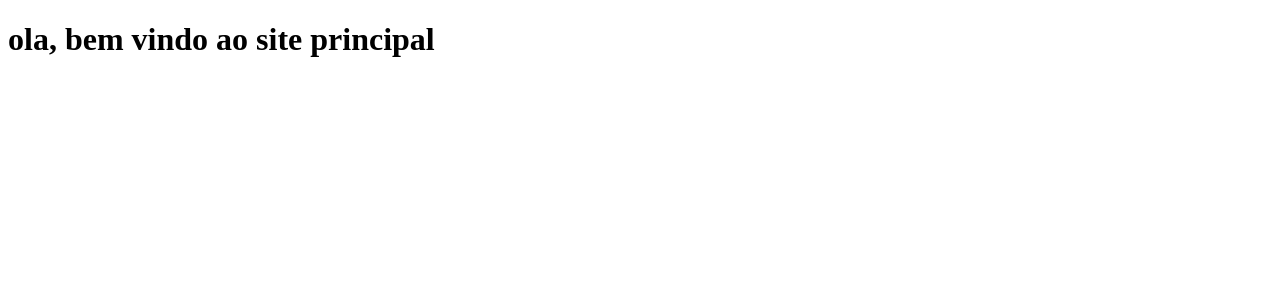
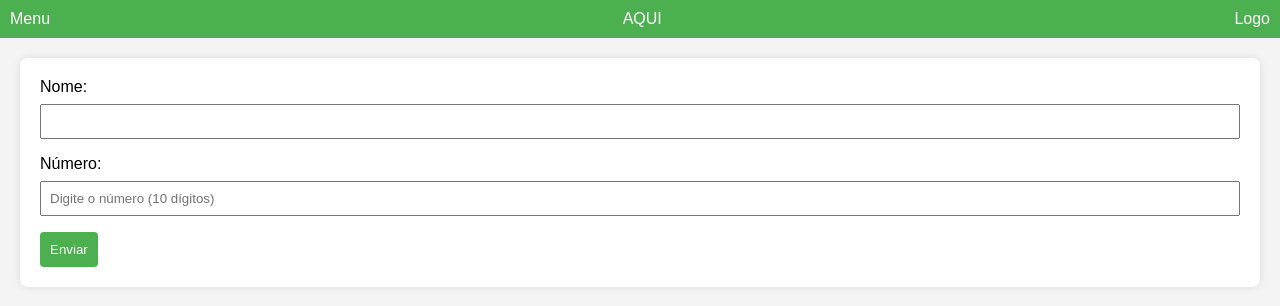
Before and after one commit to ArthurRufi/gestaofutebol, a Django app: page / in a window 1280 px wide. Shown: the top 306 px of the page. Run offline with Django 5.2, Linux system fonts and the light colour scheme.

Commit message:
pagina principal com teste realizado

```diff
--- a/gestaofutebol/main/templates/main/html/index.html
+++ b/gestaofutebol/main/templates/main/html/index.html
@@ -3,9 +3,85 @@
 <head>
     <meta charset="UTF-8">
     <meta name="viewport" content="width=device-width, initial-scale=1.0">
-    <title>Document</title>
+    <title>Formulário de Nome e Número</title>
+    <style>
+        body {
+            font-family: Arial, sans-serif;
+            background-color: #f4f4f4;
+            margin: 0;
+            padding: 0;
+            display: flex;
+            flex-direction: column;
+        }
+
+        header {
+            background-color: #4caf50;
+            padding: 10px;
+            display: flex;
+            justify-content: space-between;
+            align-items: center;
+            color: #fff;
+        }
+
+        header .menu {
+            margin-right: auto;
+        }
+
+        header .logo {
+            margin-left: auto;
+        }
+
+        form {
+            background-color: #fff;
+            padding: 20px;
+            border-radius: 8px;
+            box-shadow: 0 0 10px rgba(0, 0, 0, 0.1);
+            margin: 20px;
+        }
+
+        label {
+            display: block;
+            margin-bottom: 8px;
+        }
+
+        input {
+            width: 100%;
+            padding: 8px;
+            margin-bottom: 16px;
+            box-sizing: border-box;
+        }
+
+        button {
+            background-color: #4caf50;
+            color: #fff;
+            padding: 10px;
+            border: none;
+            border-radius: 4px;
+            cursor: pointer;
+        }
+
+        button:hover {
+            background-color: #45a049;
+        }
+    </style>
 </head>
 <body>
-    <div class="agua"><h1>ola, bem vindo ao site principal</h1></div>
+
+    <header>
+        <div class="menu">Menu</div>
+        <div>AQUI</div>
+        <div class="logo">Logo</div>
+    </header>
+
+    <form action="/processar_formulario" method="post">
+        <label for="nome">Nome:</label>
+        <input type="text" id="nome" name="nome" required>
+
+        <label for="numero">Número:</label>
+        <input type="tel" id="numero" name="numero" pattern="[0-9]{10}" placeholder="Digite o número (10 dígitos)" required>
+
+        <button type="submit">Enviar</button>
+    </form>
+
 </body>
 </html>
--- a/gestaofutebol/main/urls.py
+++ b/gestaofutebol/main/urls.py
@@ -7,9 +7,5 @@ app_name = 'main'
 
 urlpatterns = [
     path("", views.main, name= "main"),
-    path("<int:questionid>/", views.details, name="details"),
-    path("<int:questionid>/results/", views.results, name="results"),
-    path("<int:questionid>/vote/", views.vote, name="vote"),
-    path("login/", views.login, name="login"),
-    path("<path:null>/", views.pagnull, name="")
+
 ]
--- a/gestaofutebol/main/views.py
+++ b/gestaofutebol/main/views.py
@@ -5,19 +5,6 @@ from django.http import HttpResponse
 
 def main(request):
     return render(request, 'main/html/index.html')
-
-
-def details(request, questionid):
-    return HttpResponse("You are looking at question %s" % questionid)
-
-
-def results(request, questionid):
-    response = " You are looking results of question %s."
-    return HttpResponse(response % questionid)
-
-
-def vote(request, questionid):
-    return HttpResponse("You voting on questions %s" % questionid)
 
 
 def login(request):
```
Also changed, not shown: gestaofutebol/utils/scriptsmain/aisistemtour.py (+11 -12 lines).
